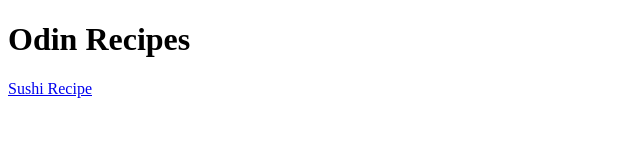
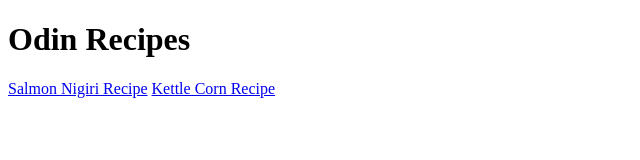
Before and after one commit to alexdnzs/odin-recipes, a plain HTML site: page index.html in a window 1280 px wide. Shown: the whole page, without its empty margins (0-640 px from the left). Drawn offline with Linux system fonts and the light colour scheme.

Commit message:
Added Kettle Corn Recipe Link

```diff
--- a/index.html
+++ b/index.html
@@ -8,6 +8,7 @@
 
     <h1>Odin Recipes</h1>
 
-    <a href="recipes/sushi.html">Sushi Recipe</a>
+    <a href="recipes/sushi.html">Salmon Nigiri Recipe</a>
+    <a href="recipes/KettleCorn.html">Kettle Corn Recipe</a>
 </body>
 </html>
```
